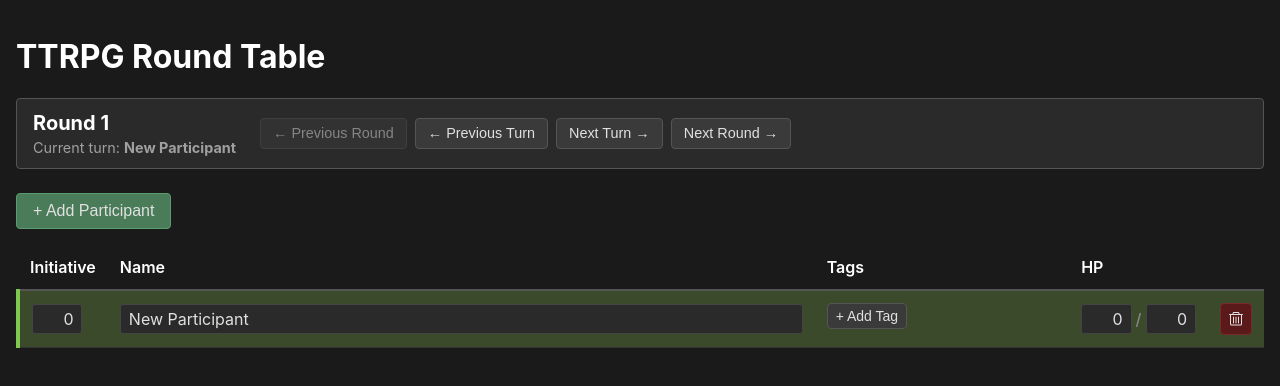
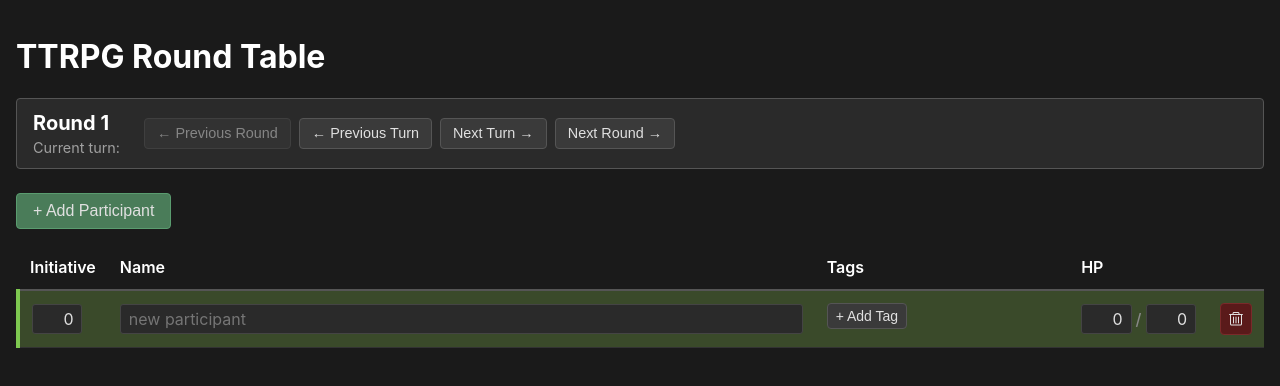
Before and after one commit to matou/TTRPG-Round-Table, a React (Vite) app: page / in a window 1280 px wide. Both pictures are taken after a click on the button "+ Add Participant". Shown: the top 386 px of the page. Built offline with nearby package versions, Linux system fonts and the light colour scheme.

Commit message:
Let a new participant text field have a placeholder instead of a default name.

```diff
--- a/src/App.jsx
+++ b/src/App.jsx
@@ -21,7 +21,7 @@ function App() {
   const sortedParticipants = [...participants].sort((a, b) => b.initiative - a.initiative)
 
   const addParticipant = () => {
-    setParticipants([...participants, { id: participants.length + 1, name: 'New Participant', initiative: 0, hpCurrent: 0, hpMax: 0, tags: [] }])
+    setParticipants([...participants, { id: participants.length + 1, name: '', initiative: 0, hpCurrent: 0, hpMax: 0, tags: [] }])
   }
 
   const removeParticipant = (id) => {
@@ -177,6 +177,7 @@ function App() {
                     <input
                       type="text"
                       value={participant.name}
+                      placeholder='new participant'
                       onChange={(e) => updateParticipant(participant.id, 'name', e.target.value)}
                       className="table-input"
                     />
```
